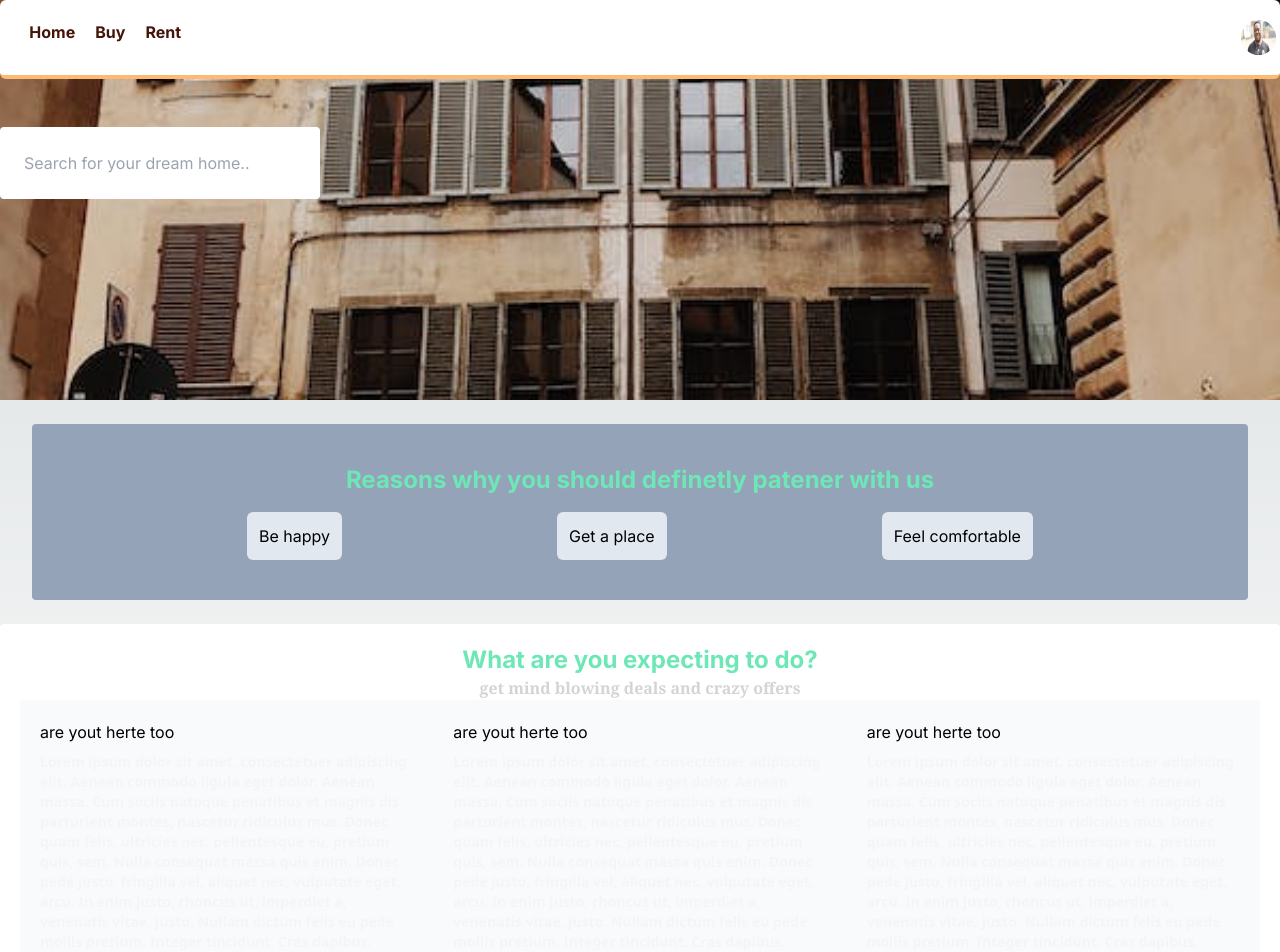
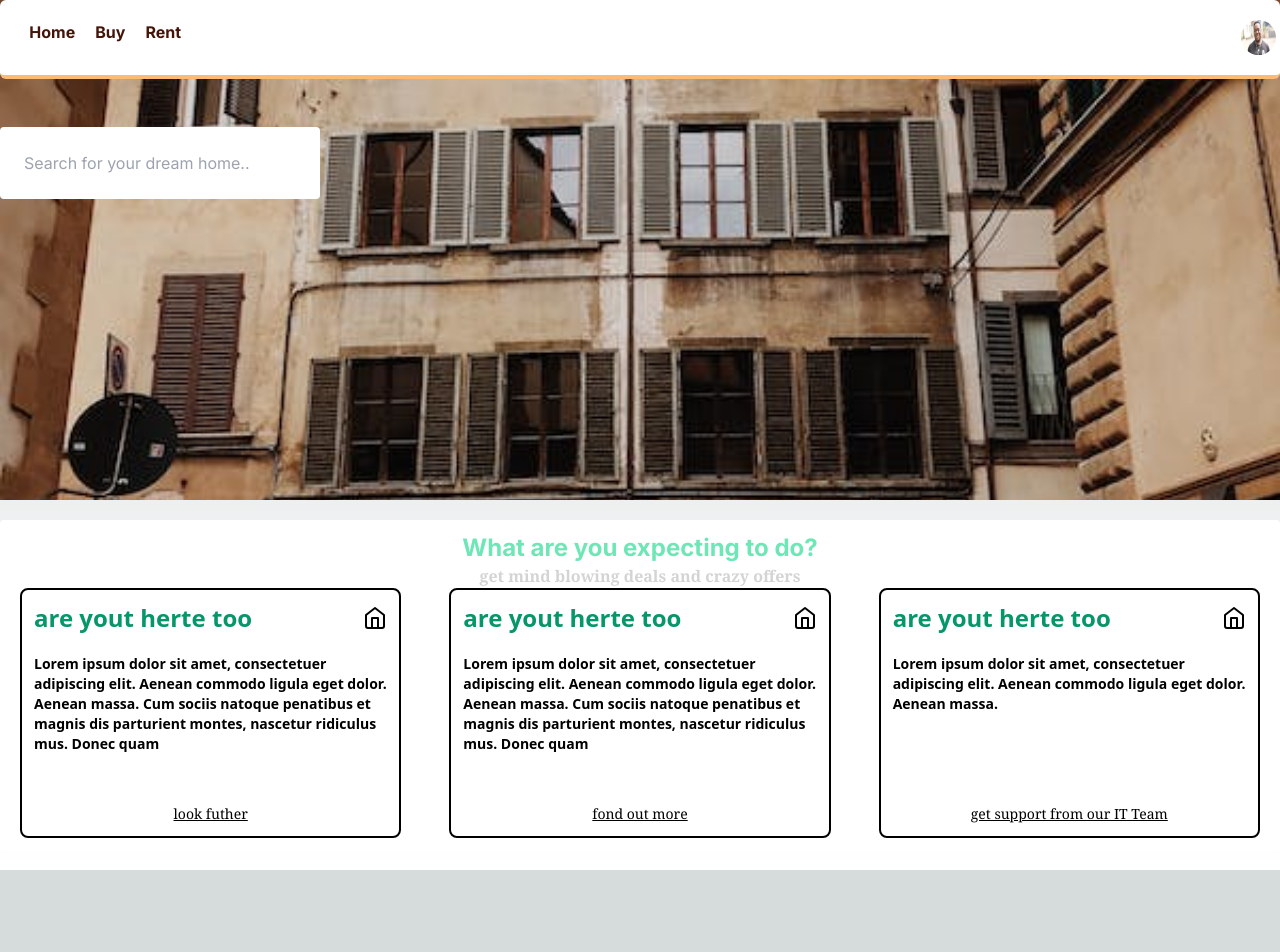
Before and after one commit to Royweru/blocks-real-estate-next-14, a Next.js app: page / in a window 1280 px wide. Shown: the top 952 px of the page. After the commit the page ends 870 px from the top, so only its background shows below. Built offline with nearby package versions, Linux system fonts and the light colour scheme.

Commit message:
modified:   app/page.tsx 	new file:   components/billboard.tsx 	modified:   components/content-box.tsx 	modified:   components/ui/box.tsx

```diff
--- a/app/page.tsx
+++ b/app/page.tsx
@@ -1,20 +1,17 @@
 import Image from "next/image";
 import { Navbar } from "@/components/Navbar/main-navbar";
 import SearchBar from "@/components/search-bar";
-import ShowCase from "@/components/show-case";
+import Billboard from "@/components/billboard";
 import Heading from "@/components/ui/heading";
 import ContentBox from "@/components/content-box";
 export default function Home() {
   return (
     <main className="flex min-h-screen flex-col justify-evenly w-full ">
-      <div className=" w-full h-[400px] bg-[url('/images/bg1.jpeg')] flex flex-col justify-start items-start space-y-8 bg-cover bg-center">
-        <Navbar />
+      <Billboard>
+        <Navbar/>
         <SearchBar />
-      </div>
-      <div className=" w-full px-8 flex justify-center items-center mt-6 mb-6">
-          <ShowCase />
-      </div>
-      <div className=" bg-white w-full rounded p-5 flex flex-col justify-evenly items-center">
+      </Billboard>
+      <div className=" bg-white w-full rounded  flex flex-col justify-evenly items-center mb-5 py-3">
           <Heading title="What are you expecting to do?" subtitle=" get mind blowing deals and crazy offers" />
           <ContentBox />
       </div>
--- /dev/null
+++ b/components/billboard.tsx
@@ -0,0 +1,17 @@
+"use client"
+import React from 'react'
+interface BillboardProps{
+    children:React.ReactNode
+}
+
+const Billboard:React.FC<BillboardProps> = ({
+    children
+}) => {
+  return (
+    <div className=" w-full h-[500px] mb-5 bg-[url('/images/bg1.jpeg')] flex flex-col justify-start items-start space-y-8 bg-cover bg-center">
+       {children}
+    </div>
+  )
+}
+
+export default Billboard
--- a/components/content-box.tsx
+++ b/components/content-box.tsx
@@ -5,27 +5,30 @@ const BoxContent =[
     {
         id:1,
         title:"are yout herte too",
-        desc:"Lorem ipsum dolor sit amet, consectetuer adipiscing elit. Aenean commodo ligula eget dolor. Aenean massa. Cum sociis natoque penatibus et magnis dis parturient montes, nascetur ridiculus mus. Donec quam felis, ultricies nec, pellentesque eu, pretium quis, sem. Nulla consequat massa quis enim. Donec pede justo, fringilla vel, aliquet nec, vulputate eget, arcu. In enim justo, rhoncus ut, imperdiet a, venenatis vitae, justo. Nullam dictum felis eu pede mollis pretium. Integer tincidunt. Cras dapibus. Vivamus elementum semper nisi. Aenean vulputate eleifend tellus.",
+        desc:"Lorem ipsum dolor sit amet, consectetuer adipiscing elit. Aenean commodo ligula eget dolor. Aenean massa. Cum sociis natoque penatibus et magnis dis parturient montes, nascetur ridiculus mus. Donec quam ",
         link:"look futher"
     },
     {
         id:2,
         title:"are yout herte too",
-        desc:"Lorem ipsum dolor sit amet, consectetuer adipiscing elit. Aenean commodo ligula eget dolor. Aenean massa. Cum sociis natoque penatibus et magnis dis parturient montes, nascetur ridiculus mus. Donec quam felis, ultricies nec, pellentesque eu, pretium quis, sem. Nulla consequat massa quis enim. Donec pede justo, fringilla vel, aliquet nec, vulputate eget, arcu. In enim justo, rhoncus ut, imperdiet a, venenatis vitae, justo. Nullam dictum felis eu pede mollis pretium. Integer tincidunt. Cras dapibus. Vivamus elementum semper nisi. Aenean vulputate eleifend tellus.",
+        desc:"Lorem ipsum dolor sit amet, consectetuer adipiscing elit. Aenean commodo ligula eget dolor. Aenean massa. Cum sociis natoque penatibus et magnis dis parturient montes, nascetur ridiculus mus. Donec quam ",
         link:"fond out more"
     },
     {
         id:3,
         title:"are yout herte too",
-        desc:"Lorem ipsum dolor sit amet, consectetuer adipiscing elit. Aenean commodo ligula eget dolor. Aenean massa. Cum sociis natoque penatibus et magnis dis parturient montes, nascetur ridiculus mus. Donec quam felis, ultricies nec, pellentesque eu, pretium quis, sem. Nulla consequat massa quis enim. Donec pede justo, fringilla vel, aliquet nec, vulputate eget, arcu. In enim justo, rhoncus ut, imperdiet a, venenatis vitae, justo. Nullam dictum felis eu pede mollis pretium. Integer tincidunt. Cras dapibus. Vivamus elementum semper nisi. Aenean vulputate eleifend tellus.",
+        desc:"Lorem ipsum dolor sit amet, consectetuer adipiscing elit. Aenean commodo ligula eget dolor. Aenean massa. ",
         link:"get support from our IT Team"
     },
 ]
 const ContentBox = () => {
   return (
-    <div className=' w-full flex justify-evenly items-center'>
+    <div className=' w-full grid grid-cols-3 gap-12 px-5'>
          {BoxContent.map(content=>(
-            <Box key={content.id} title={content.title} desc={content.desc} link={content.link} />
+            <div key={content.id}>
+                <Box  title={content.title} desc={content.desc} link={content.link} />
+            </div>
+
          ))}
     </div>
   )
--- a/components/ui/box.tsx
+++ b/components/ui/box.tsx
@@ -1,3 +1,4 @@
+import { Home } from 'lucide-react'
 import React from 'react'
 import { IconType } from 'react-icons'
 
@@ -14,12 +15,18 @@ const Box:React.FC<BoxProps> = ({
     icon:Icon
 }) => {
   return (
-    <div className='w-full bg-slate-50 p-5 justify-between items-center flex flex-col'>
+    <div className='  h-[250px] border-[2px] border-black p-3 justify-between items-center flex flex-col rounded-lg'>
       <div className=' w-full flex flex-col justify-evenly items-center gap-y-2'>
-        <div className=' flex  justify-between items-center w-full'>
+        <div className=' flex justify-between w-full items-center mb-3'>
+        <div className=' text-2xl font-bold font-sans text-emerald-600'>
           {title}
         </div>
-        <p className=' text-sm font-semibold font-sans text-neutral-100'>
+        <div>
+            <Home />
+        </div>
+        </div>
+
+        <p className=' text-sm font-semibold font-sans text-black'>
             {desc}
         </p>
       </div>
```
